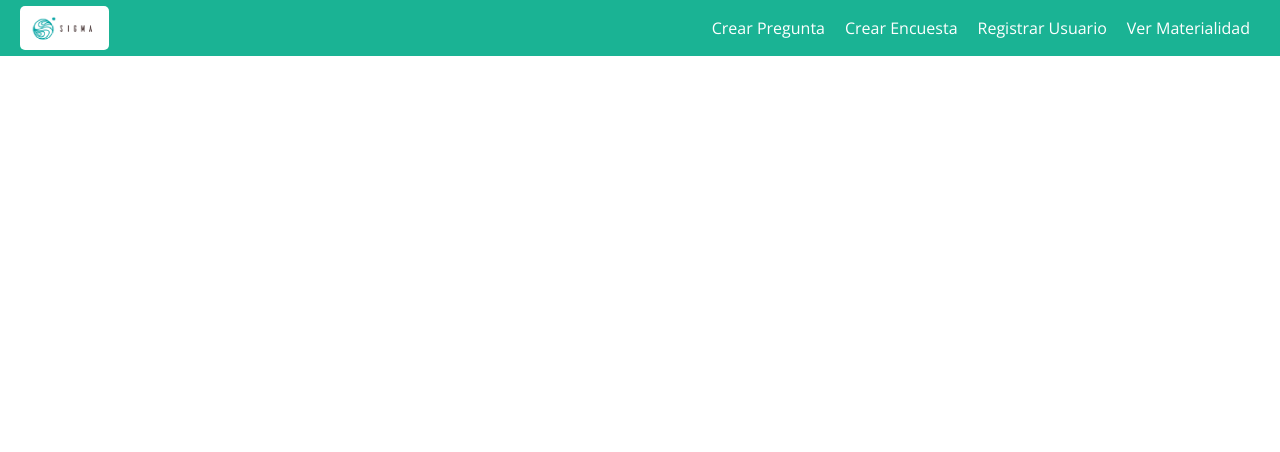
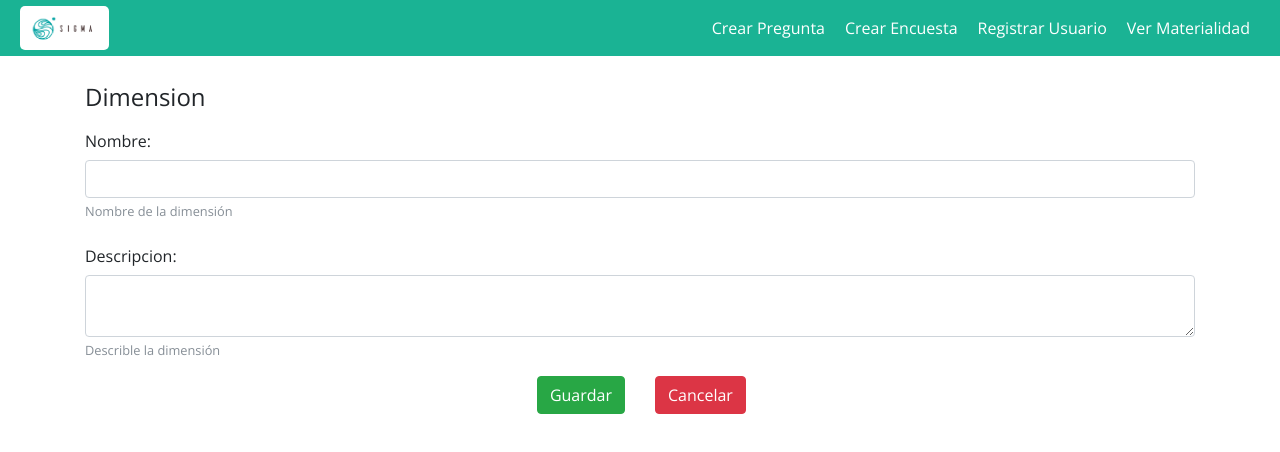
Before and after one commit to sjunka/surveyApp, a React app: page /dimension in a window 1280 px wide. Shown: the top 452 px of the page. Built offline with nearby package versions, Linux system fonts and the light colour scheme; no server answers.

Commit message:
created axios instance, modified landing component. created spinner ui

```diff
--- a/public/index.html
+++ b/public/index.html
@@ -21,9 +21,11 @@
 
     <!-- Importar Scripts externo -->
     <!-- Bootstrap JS -->
-    <script src="https://code.jquery.com/jquery-3.2.1.slim.min.js" integrity="sha384-KJ3o2DKtIkvYIK3UENzmM7KCkRr/rE9/Qpg6aAZGJwFDMVNA/GpGFF93hXpG5KkN" crossorigin="anonymous"></script>
-    <script src="https://cdnjs.cloudflare.com/ajax/libs/popper.js/1.12.3/umd/popper.min.js" integrity="sha384-vFJXuSJphROIrBnz7yo7oB41mKfc8JzQZiCq4NCceLEaO4IHwicKwpJf9c9IpFgh" crossorigin="anonymous"></script>
-    <script src="https://maxcdn.bootstrapcdn.com/bootstrap/4.0.0-beta.2/js/bootstrap.min.js" integrity="sha384-alpBpkh1PFOepccYVYDB4do5UnbKysX5WZXm3XxPqe5iKTfUKjNkCk9SaVuEZflJ" crossorigin="anonymous"></script>
+    <!--
+      <script src="https://code.jquery.com/jquery-3.2.1.slim.min.js" integrity="sha384-KJ3o2DKtIkvYIK3UENzmM7KCkRr/rE9/Qpg6aAZGJwFDMVNA/GpGFF93hXpG5KkN" crossorigin="anonymous"></script>
+      <script src="https://cdnjs.cloudflare.com/ajax/libs/popper.js/1.12.3/umd/popper.min.js" integrity="sha384-vFJXuSJphROIrBnz7yo7oB41mKfc8JzQZiCq4NCceLEaO4IHwicKwpJf9c9IpFgh" crossorigin="anonymous"></script>
+      <script src="https://maxcdn.bootstrapcdn.com/bootstrap/4.0.0-beta.2/js/bootstrap.min.js" integrity="sha384-alpBpkh1PFOepccYVYDB4do5UnbKysX5WZXm3XxPqe5iKTfUKjNkCk9SaVuEZflJ" crossorigin="anonymous"></script>
+    -->
 
 
 
--- a/src/App.js
+++ b/src/App.js
@@ -4,6 +4,7 @@
 import React, { Component } from 'react';
 
 import { Route, Switch } from 'react-router-dom';
+
 
 //******************************
 // Import Containers(HOC) y Components
@@ -15,8 +16,10 @@ import Layout from './hoc/Layout/Layout';
 // Import Internal Components
 //******************************
 
-/*
-import  Dimension  from './components/Dimension';
+import  Landing  from './components/Landing/Landing';
+import  Dimension  from './containers/Dimension/Dimension';
+
+/*}
 import  Cobertura  from './components/Cobertura';
 import  TemaRelevante  from './components/TemaRelevante';
 import  GrupoInteres  from './components/GrupoInteres';
@@ -36,6 +39,8 @@ import  ListarTemasRelevantes  from './components/ListarTemasRelevantes';
         <div>
           <Layout>
             <Switch>
+            <Route path="/" exact component={Landing} />
+            <Route exact path="/dimension" component= {Dimension} />
               {/*
               <Route path="/" exact component={Lading} />
               <Route path="/grupointeres" component= {GrupoInteres} />
--- /dev/null
+++ b/src/axios-orders.js
@@ -0,0 +1,7 @@
+import axios from 'axios';
+
+const instance = axios.create({
+    baseURL: 'https://sigmamaterialidad.firebaseio.com/'
+});
+
+export default instance;
--- /dev/null
+++ b/src/components/Landing/Landing.js
@@ -0,0 +1,49 @@
+import React, { Component } from 'react';
+
+//import { Route, Switch } from 'react-router-dom';
+import { Link } from 'react-router-dom'
+
+//import clasess from './Landing.css'
+
+
+
+class Landing extends Component {
+    state = {
+    }
+
+    render () {
+        return (
+            <div>
+                <div className="container">
+                    <div className="row">
+                    <div className="col-sm-6">
+                    <div className="card mb-2">
+                        <div className="card-body">
+                        <h4 className="card-title">Dimension</h4>
+                        <p className="card-text">
+                            Menu para crear o editar Dimensiones.
+                        </p>
+                        <Link className="btn btn-primary" to='/dimension'>Ver Mas</Link>
+                        </div>
+                    </div>
+                    </div>
+
+                    <div className="col-sm-6">
+                    <div className="card mb-2">
+                        <div className="card-body">
+                        <h4 className="card-title">Cobertura</h4>
+                        <p className="card-text">
+                        Menu para crear o editar Coberturas
+                        </p>
+                        <a href="/dimension" className="btn btn-primary">Listar</a>
+                        </div>
+                    </div>
+                    </div>
+                </div>
+                </div>
+            </div>
+        );
+    }
+}
+
+export default Landing;
--- /dev/null
+++ b/src/containers/Dimension/Dimension.js
@@ -0,0 +1,107 @@
+//Importar componentes React
+import React from 'react';
+//Importar componente Axios
+import axios from '../../axios-orders';
+
+
+class Dimension extends React.Component {
+    constructor(props){
+        super(props)
+        this.state = {
+            dimension: {
+                nombre : null,
+                descripcion : null
+            }
+        }
+
+    }
+
+
+    render (){
+        return(
+        <div className="container">
+
+            <h4 className="col-form-label">Dimension</h4>
+            <form onSubmit={this.handleSubmit}>
+
+                <div className="form-group">
+                    <label className="col-form-label">Nombre:</label>
+                        <div className="">
+                            <input className="form-control"
+                            value={this.state.nombre}
+                            onChange={this.handleNombre}
+                            type="text"/>
+                            <small id="namehelp" className="form-text text-muted">Nombre de  la dimensión</small>
+                        </div>
+                </div>
+
+                <div className="form-group">
+                        <label className="col-form-label">Descripcion:</label>
+                        <div className="">
+                            <textarea
+                            className="form-control"
+                            value = {this.state.descripcion}
+                            onChange = {this.handleDescripcion}>
+                            </textarea>
+                           <small id="namehelp" className="form-text text-muted">Describle la dimensión</small>
+                        </div>
+                    </div>
+
+                <div className="d-flex justify-content-center">
+                    <div className="col-sm-6 text-right">
+                        <button type="submit" className="btn btn-success">Guardar</button>
+
+                    </div>
+                    <div className="col-sm-6 text-left mb-2">
+                        <button type="button" className="btn btn-danger">Cancelar</button>
+
+                    </div>
+                </div>
+
+            </form>
+
+         </div>
+        )
+    }
+
+    handleSubmit = (e) => {
+        console.log(this.state);
+        const dimension = {
+            nombre : this.state.nombre,
+            descripcion : this.state.descripcion
+        }
+        axios.post('/dimension.json',dimension)
+        .then(response => console.log(response))
+        .catch(error => console.log(error));
+        e.preventDefault();
+    }
+
+    handleNombre = (e) => {
+        this.setState ({
+            nombre: e.target.value
+        })
+    }
+
+    handleDescripcion = (e) => {
+        this.setState ({
+            descripcion: e.target.value
+        })
+    }
+
+    componentDidMount () {
+        axios.get( 'https://sigmamaterialidad.firebaseio.com/dimension.json' )
+            .then( response => {
+                console.log("la respuesta del server es:", response);
+                this.setState({
+                    dimension: response.data
+                });
+            })
+            .catch( error => {
+                console.log(error);
+            } );
+    }
+
+}
+
+
+export default Dimension;
--- a/src/hoc/Layout/Layout.css
+++ b/src/hoc/Layout/Layout.css
@@ -0,0 +1,3 @@
+.Content {
+    margin-top: 72px;
+}
```
Also changed, not shown: src/components/UI/Spinner/Spinner.css (added, +67 -0 lines), src/components/UI/Spinner/Spinner.js (added, +9 -0 lines), src/components/Landing/Landing.css (added).
